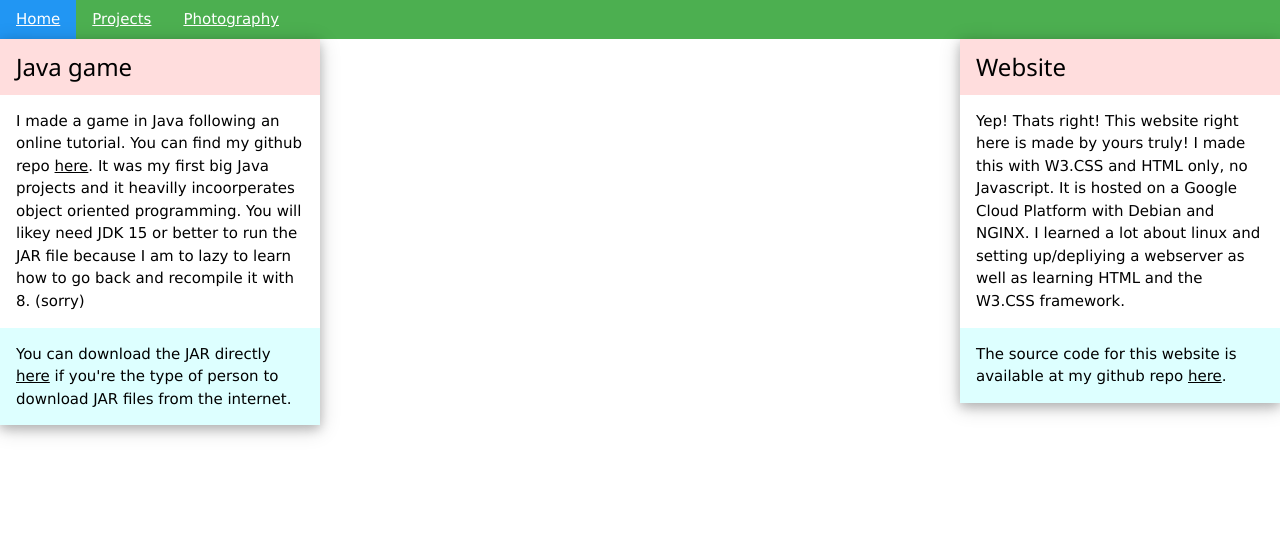
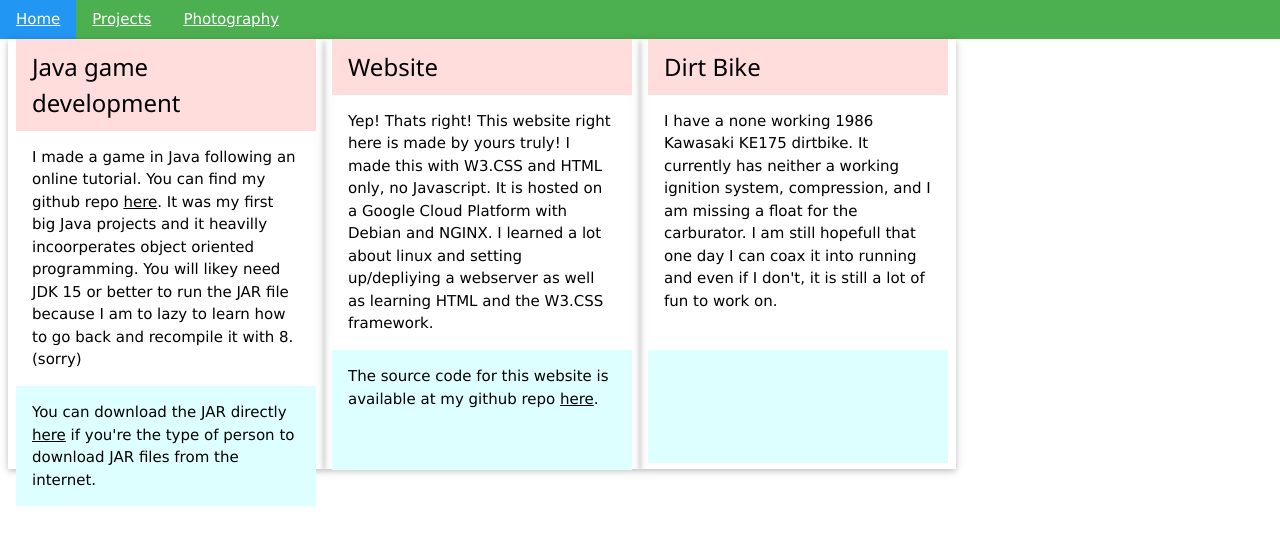
Before and after one commit to Zmht/w3-website, a plain HTML site: page projects.html in a window 1280 px wide. Drawn offline with nearby package versions, Linux system fonts and the light colour scheme.

Commit message:
fixed formatting

```diff
--- a/projects.html
+++ b/projects.html
@@ -11,13 +11,13 @@
         <a href="photography.html" class="w3-bar-item w3-hover-blue">Photography</a>
     </div>
 
-    <!-- DISPLAY CONTAINER FOR CARDS-->
-    <div class="w3-display-container w3-container">
+    <!-- ROW CONTAINER FOR CARDS-->
+    <div class="w3-row-padding">
 
         <!-- JAVA GAME CARD -->
-        <div class="w3-card-4 w3-display-topleft" style="width: 25%;">
+        <div class="w3-card w3-col" style="width: 25%; height: 430px;">
             <div class="w3-container w3-pale-red">
-                <h3>Java game</h3>
+                <h3>Java game development</h3>
             </div>
             <div class="w3-container">
                 <p>I made a game in Java following an online tutorial. You can find my github repo <a href="https://github.com/Zmht/LetsBuildAGame">here</a>. It was my first big Java projects and it heavilly incoorperates object oriented programming. You will likey need JDK 15 or better to run the JAR file because I am to lazy to learn how to go back and recompile it with 8. (sorry)</p>
@@ -28,7 +28,7 @@
         </div>
 
         <!-- WEBSITE CARD-->
-        <div class="w3-card-4 w3-display-topright" style="width:25%;">
+        <div class="w3-card w3-col" style="width: 25%; height: 430px;">
             <div class="w3-container w3-pale-red">
                 <h3>Website</h3>
             </div>
@@ -37,6 +37,22 @@
             </div>
             <div class="w3-container w3-pale-blue">
                 <p>The source code for this website is available at my github repo <a href="">here</a>.</p>
+                <br>
+                <br>
+            </div>
+        </div>
+
+        <!-- DIRTBIKE CARD-->
+        <div class="w3-card w3-col" style="width: 25%; height: 430px;">
+            <div class="w3-container w3-pale-red">
+                <h3>Dirt Bike</h3>
+            </div>
+            <div class="w3-container">
+                <p>I have a none working 1986 Kawasaki KE175 dirtbike. It currently has neither a working ignition system, compression, and I am missing a float for the carburator. I am still hopefull that one day I can coax it into running and even if I don't, it is still a lot of fun to work on.</p>
+                <br>
+            </div>
+            <div class="w3-container w3-pale-blue">
+                <br><br><br><br><br>
             </div>
         </div>
     </div>
```
